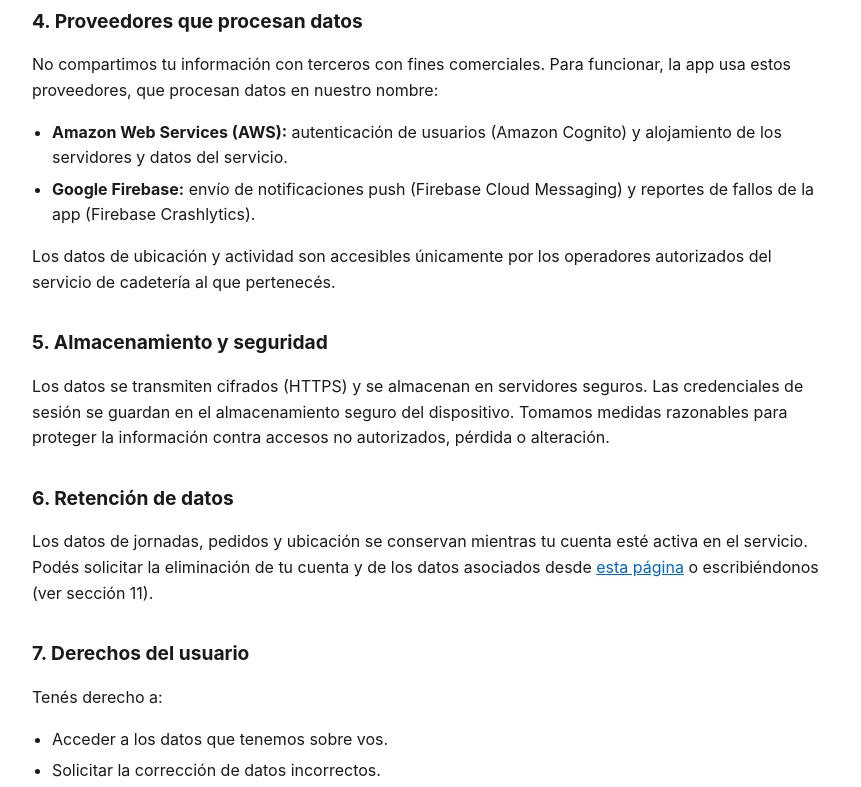
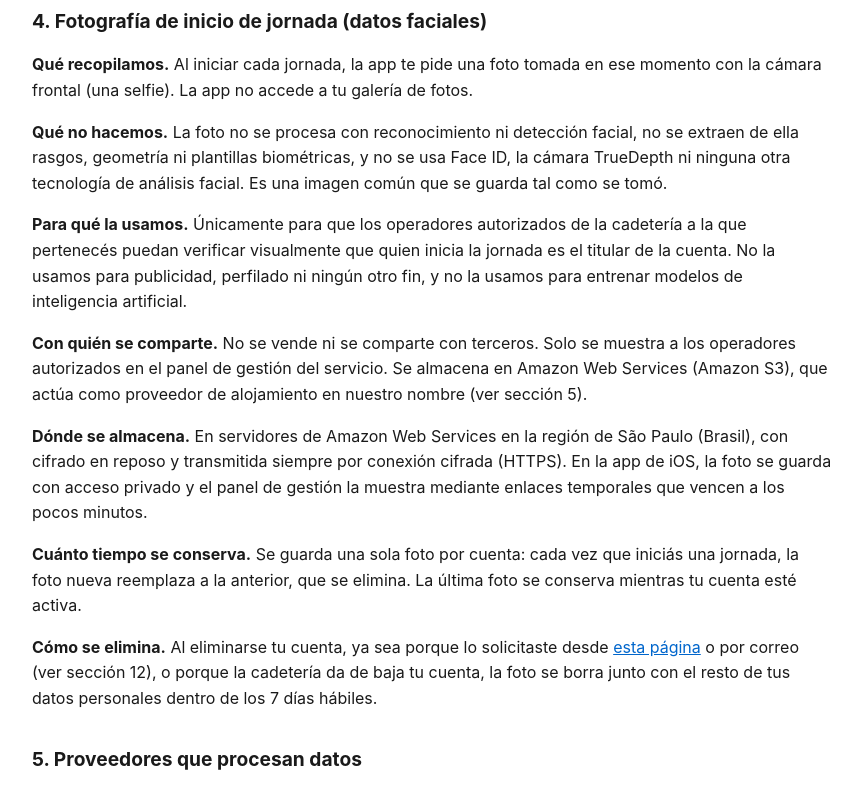
Before and after one commit to maitinn255-a11y/cadeteria-privacy, a plain HTML site: page index.html in a window 1280 px wide. Shown: the part 1460-2247 px from the top of the page, without its empty margins (208-1069 px from the left). Drawn offline with Linux system fonts and the light colour scheme.

Commit message:
Add face data (shift selfie) section to privacy policy
Explains collection, use, sharing, storage, retention and deletion of the
start-of-shift selfie (App Store guideline 2.1). Removes the iOS microphone
line, since the permission was dropped in build 3.

Co-Authored-By: Claude Opus 5.5 <noreply@anthropic.com>

```diff
--- a/index.html
+++ b/index.html
@@ -32,7 +32,7 @@
 </head>
 <body>
   <h1>Política de Privacidad de Tito</h1>
-  <p class="updated">Última actualización: 24 de octubre de 2026</p>
+  <p class="updated">Última actualización: 23 de noviembre de 2026</p>
 
   <div class="identity">
     <p><strong>Aplicación:</strong> Tito</p>
@@ -63,9 +63,10 @@
     </li>
     <li>
       <strong>Fotografía (selfie de inicio de jornada):</strong> al iniciar la
-      jornada la app usa la cámara para tomar una foto, que se usa únicamente para
-      verificar tu identidad y queda asociada al registro de esa jornada. La app no
-      accede a tu galería de fotos.
+      jornada la app usa la cámara frontal para tomar una foto, que se usa
+      únicamente para que los operadores verifiquen visualmente tu identidad. No se
+      hace reconocimiento facial. La app no accede a tu galería de fotos. Ver
+      sección 4.
     </li>
     <li>
       <strong>Datos de cuenta:</strong> nombre, correo electrónico y la información
@@ -108,7 +109,51 @@
     plano, el sistema lo indica en la barra de estado.
   </p>
 
-  <h2>4. Proveedores que procesan datos</h2>
+  <h2>4. Fotografía de inicio de jornada (datos faciales)</h2>
+  <p>
+    <strong>Qué recopilamos.</strong> Al iniciar cada jornada, la app te pide una
+    foto tomada en ese momento con la cámara frontal (una selfie). La app no accede a
+    tu galería de fotos.
+  </p>
+  <p>
+    <strong>Qué no hacemos.</strong> La foto no se procesa con reconocimiento ni
+    detección facial, no se extraen de ella rasgos, geometría ni plantillas
+    biométricas, y no se usa Face ID, la cámara TrueDepth ni ninguna otra tecnología
+    de análisis facial. Es una imagen común que se guarda tal como se tomó.
+  </p>
+  <p>
+    <strong>Para qué la usamos.</strong> Únicamente para que los operadores
+    autorizados de la cadetería a la que pertenecés puedan verificar visualmente que
+    quien inicia la jornada es el titular de la cuenta. No la usamos para publicidad,
+    perfilado ni ningún otro fin, y no la usamos para entrenar modelos de
+    inteligencia artificial.
+  </p>
+  <p>
+    <strong>Con quién se comparte.</strong> No se vende ni se comparte con terceros.
+    Solo se muestra a los operadores autorizados en el panel de gestión del servicio.
+    Se almacena en Amazon Web Services (Amazon S3), que actúa como proveedor de
+    alojamiento en nuestro nombre (ver sección 5).
+  </p>
+  <p>
+    <strong>Dónde se almacena.</strong> En servidores de Amazon Web Services en la
+    región de São Paulo (Brasil), con cifrado en reposo y transmitida siempre por
+    conexión cifrada (HTTPS). En la app de iOS, la foto se guarda con acceso privado
+    y el panel de gestión la muestra mediante enlaces temporales que vencen a los
+    pocos minutos.
+  </p>
+  <p>
+    <strong>Cuánto tiempo se conserva.</strong> Se guarda una sola foto por cuenta:
+    cada vez que iniciás una jornada, la foto nueva reemplaza a la anterior, que se
+    elimina. La última foto se conserva mientras tu cuenta esté activa.
+  </p>
+  <p>
+    <strong>Cómo se elimina.</strong> Al eliminarse tu cuenta, ya sea porque lo
+    solicitaste desde <a href="delete-account.html">esta página</a> o por correo
+    (ver sección 12), o porque la cadetería da de baja tu cuenta, la foto se borra
+    junto con el resto de tus datos personales dentro de los 7 días hábiles.
+  </p>
+
+  <h2>5. Proveedores que procesan datos</h2>
   <p>
     No compartimos tu información con terceros con fines comerciales. Para
     funcionar, la app usa estos proveedores, que procesan datos en nuestro nombre:
@@ -128,7 +173,7 @@
     operadores autorizados del servicio de cadetería al que pertenecés.
   </p>
 
-  <h2>5. Almacenamiento y seguridad</h2>
+  <h2>6. Almacenamiento y seguridad</h2>
   <p>
     Los datos se transmiten cifrados (HTTPS) y se almacenan en servidores seguros.
     Las credenciales de sesión se guardan en el almacenamiento seguro del
@@ -136,15 +181,16 @@
     accesos no autorizados, pérdida o alteración.
   </p>
 
-  <h2>6. Retención de datos</h2>
+  <h2>7. Retención de datos</h2>
   <p>
     Los datos de jornadas, pedidos y ubicación se conservan mientras tu cuenta esté
-    activa en el servicio. Podés solicitar la eliminación de tu cuenta y de los
+    activa en el servicio. De la fotografía de inicio de jornada se conserva solo la
+    más reciente (ver sección 4). Podés solicitar la eliminación de tu cuenta y de los
     datos asociados desde
-    <a href="delete-account.html">esta página</a> o escribiéndonos (ver sección 11).
+    <a href="delete-account.html">esta página</a> o escribiéndonos (ver sección 12).
   </p>
 
-  <h2>7. Derechos del usuario</h2>
+  <h2>8. Derechos del usuario</h2>
   <p>Tenés derecho a:</p>
   <ul>
     <li>Acceder a los datos que tenemos sobre vos.</li>
@@ -153,13 +199,12 @@
     <li>Revocar en cualquier momento los permisos de ubicación, cámara o notificaciones desde la configuración de tu dispositivo.</li>
   </ul>
 
-  <h2>8. Permisos de la aplicación</h2>
+  <h2>9. Permisos de la aplicación</h2>
 
   <h3>iOS</h3>
   <ul>
     <li><strong>Ubicación (mientras se usa la app / siempre):</strong> seguimiento de entregas durante la jornada activa.</li>
     <li><strong>Cámara:</strong> selfie de inicio de jornada.</li>
-    <li><strong>Micrófono:</strong> lo declara el componente de cámara; la app no graba audio.</li>
     <li><strong>Notificaciones:</strong> avisos de pedidos nuevos. Son opcionales: sin ellas la app funciona, pero no vas a recibir avisos con la app en segundo plano.</li>
     <li><strong>Red local:</strong> solo en versiones de desarrollo, para conectarse a servidores de prueba.</li>
   </ul>
@@ -174,19 +219,19 @@
     <li><code>REQUEST_IGNORE_BATTERY_OPTIMIZATIONS</code>: evitar que el sistema corte el seguimiento durante la jornada.</li>
   </ul>
 
-  <h2>9. Menores de edad</h2>
+  <h2>10. Menores de edad</h2>
   <p>
     Esta aplicación está destinada a uso laboral por personas mayores de 18 años.
     No recopilamos intencionalmente información de menores.
   </p>
 
-  <h2>10. Cambios a esta política</h2>
+  <h2>11. Cambios a esta política</h2>
   <p>
     Podemos actualizar esta política ocasionalmente. Te notificaremos sobre cambios
     significativos a través de la app o por correo electrónico.
   </p>
 
-  <h2>11. Contacto</h2>
+  <h2>12. Contacto</h2>
   <p>
     Si tenés preguntas sobre esta política de privacidad o querés ejercer alguno de
     tus derechos, podés contactar al desarrollador <strong>Logistica 21</strong>,
```
